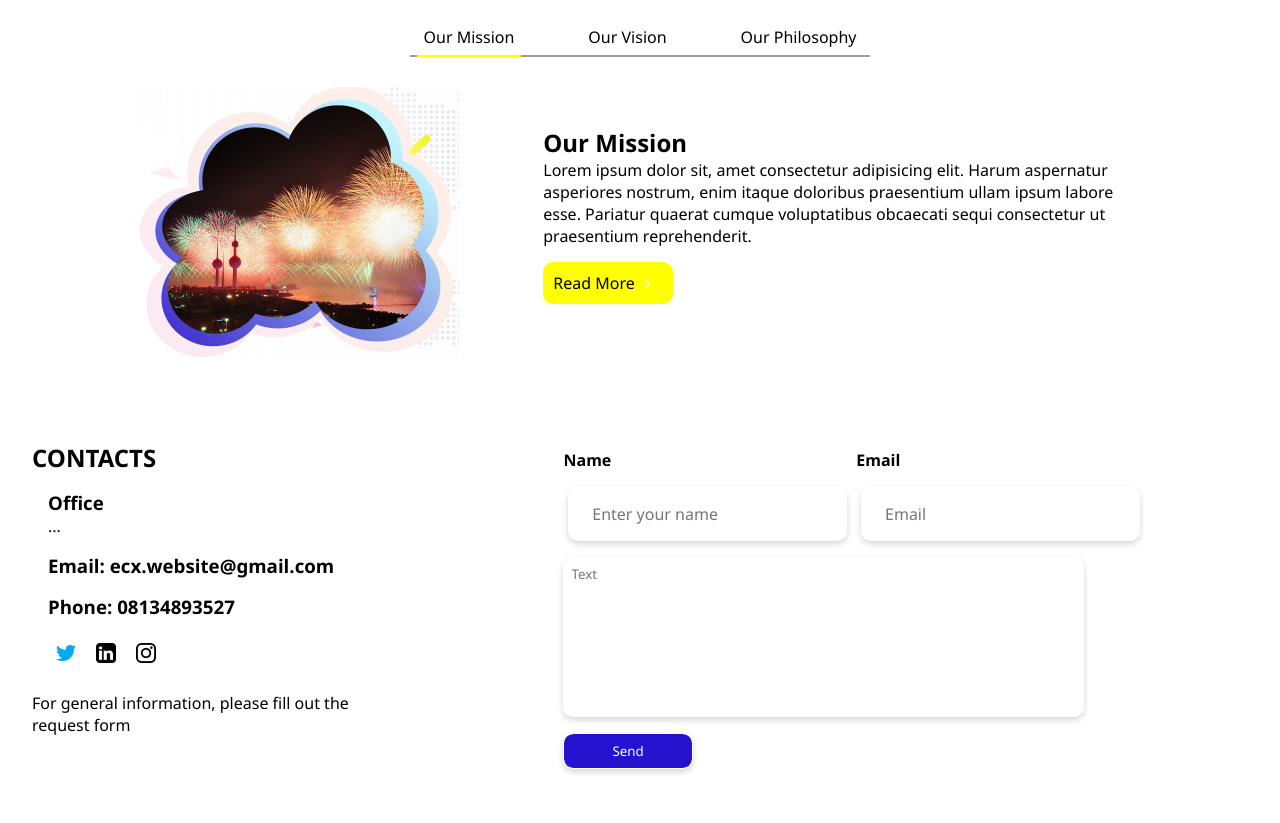
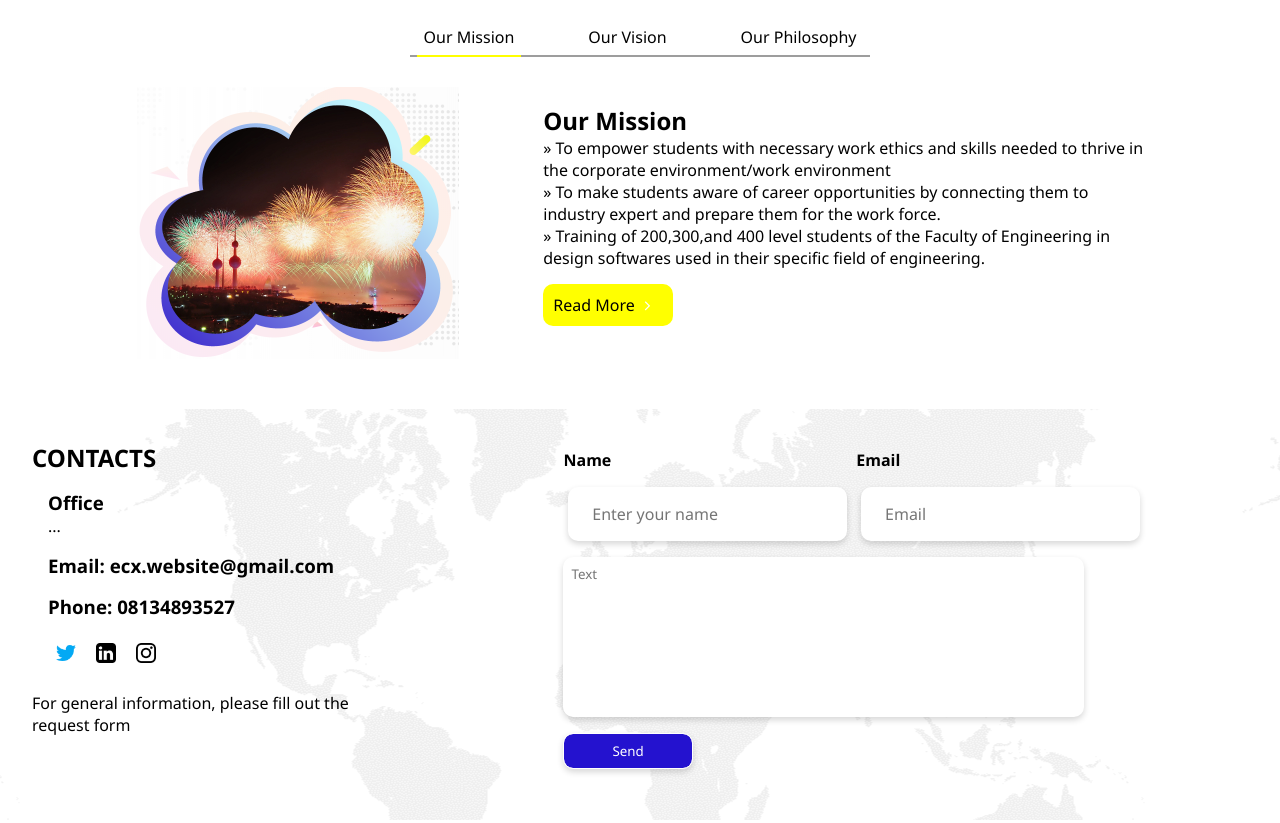
Before and after one commit to stanislaus-onwuka/ECX-landing-page, a plain HTML site: page index.html in a window 1280 px wide. Shown: the part 1640-2463 px from the top of the page. Drawn offline with Linux system fonts and the light colour scheme; a web font is replaced by a local one.

Commit message:
adding contents to the visions section

```diff
--- a/css/style.css
+++ b/css/style.css
@@ -548,7 +548,7 @@ section#about{
 .contact{
   display: flex;
   flex-direction: column;
-  background: url('./images/worldmap.png');
+  background: url('../images/worldmap.png');
   background-position: 50%;
   width: 100%;
   padding: 2rem;
--- a/index.html
+++ b/index.html
@@ -161,7 +161,14 @@
             <img src="./images/hero-img.png">
                 <div class="cadsar" id="philosophy">
                   <h1>Our Mission</h1>
-                  <p>Lorem ipsum dolor sit, amet consectetur adipisicing elit. Harum aspernatur asperiores nostrum, enim itaque doloribus praesentium ullam ipsum labore esse. Pariatur quaerat cumque voluptatibus obcaecati sequi consectetur ut praesentium reprehenderit.</p>
+                  <p>» To empower students with necessary work ethics and skills needed to thrive in the corporate environment/work
+                  environment
+                  <br>
+                  » To make students aware of career opportunities by connecting them to
+                  industry expert and prepare them for the work force.
+                  <br>
+                  » Training of 200,300,and 400 level students of the Faculty of Engineering
+                  in design softwares used in their specific field of engineering.</p>
                   <div class="read-more-container1">
                     <span class="read-more">Read More</span><i class="fa fa-angle-right fa1" aria-hidden="true"></i>
                   </div>
@@ -172,9 +179,7 @@
             <img src="./images/hero-img.png">
             <div class="cadsar" id="philosophy">
               <h1>Our Vision</h1>
-              <p>Lorem ipsum dolor sit, amet consectetur adipisicing elit. Harum aspernatur asperiores nostrum, enim itaque
-                doloribus praesentium ullam ipsum labore esse. Pariatur quaerat cumque voluptatibus obcaecati sequi consectetur ut
-                praesentium reprehenderit.</p>
+              <p>We seek to ensure every university graduate we produce is an actual university material, that is, "Employable Graduates"</p>
               <div class="read-more-container1">
                 <span class="read-more">Read More</span><i class="fa fa-angle-right fa1" aria-hidden="true"></i>
               </div>
@@ -185,9 +190,12 @@
             <img src="./images/hero-img.png">
             <div class="cadsar" id="philosophy">
               <h1>Our Philosophy</h1>
-              <p>Lorem ipsum dolor sit, amet consectetur adipisicing elit. Harum aspernatur asperiores nostrum, enim itaque
-                doloribus praesentium ullam ipsum labore esse. Pariatur quaerat cumque voluptatibus obcaecati sequi consectetur ut
-                praesentium reprehenderit.</p>
+              <p>We Believe That:<br>
+              » Every Skill is Learnable, thus Every Student can take on these skills and become experts in them
+              <br>
+              » Opportunities Comes With Preparation; thus the need to prepare employable graduates from their undergraduate days
+              <br>
+              » Commitment and Dedication is Key To Successful Growth; hence the reason for a weekly schedule for the trainings.</p>
               <div class="read-more-container1">
                 <span class="read-more">Read More</span><i class="fa fa-angle-right fa1" aria-hidden="true"></i>
               </div>
```
